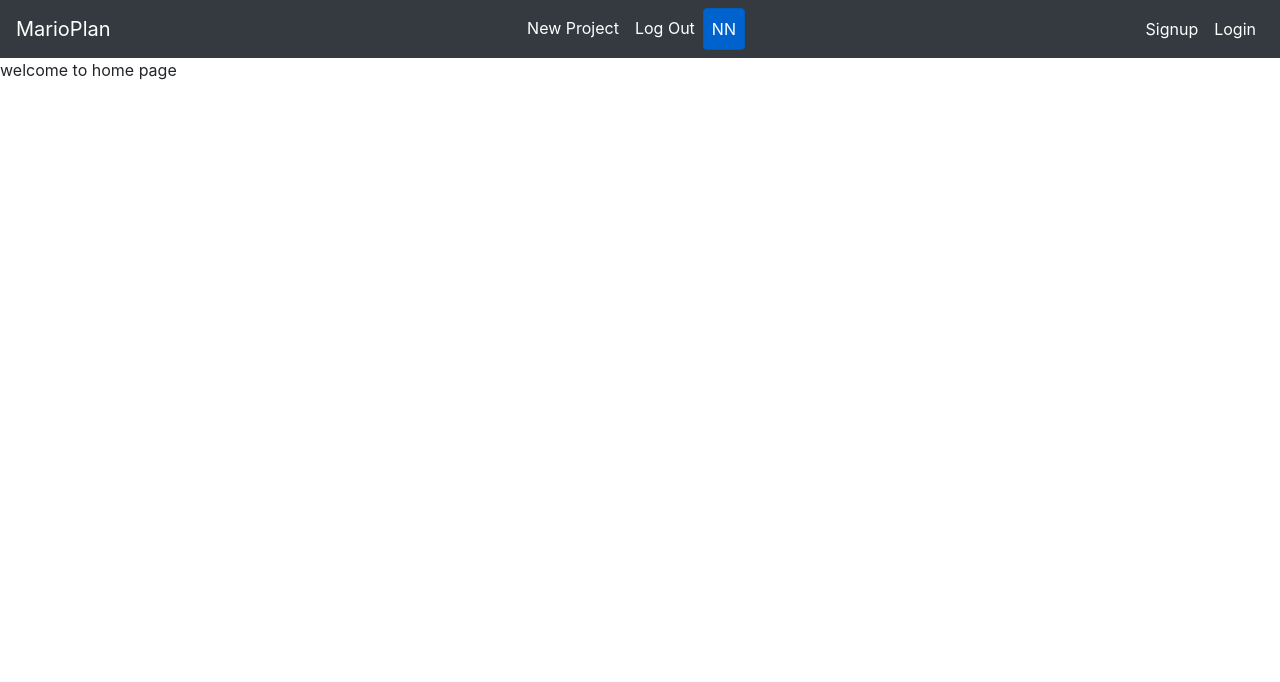
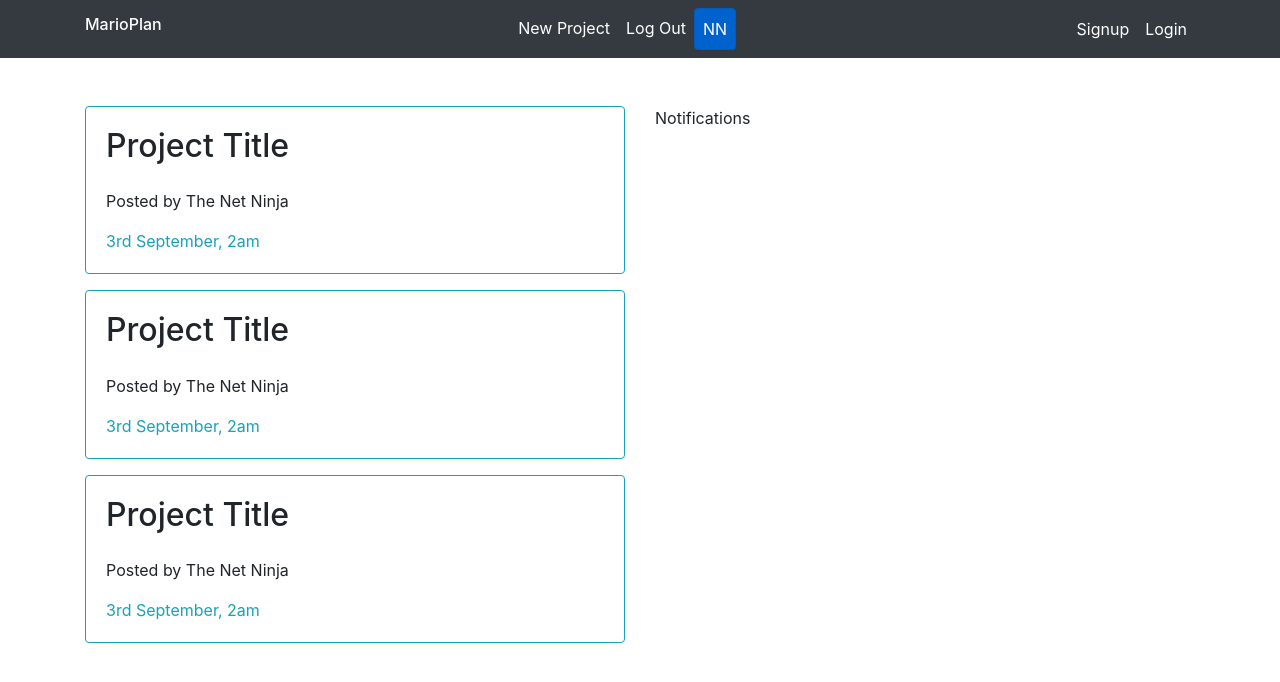
Before and after one commit to ahmednet2020/Mario-app, a React (Create React App) app: page / in a window 1280 px wide. Shown: the top 682 px of the page. Built offline with nearby package versions, Linux system fonts and the light colour scheme.

Commit message:
lesson 5 dashboard

```diff
--- a/src/App.tsx
+++ b/src/App.tsx
@@ -7,10 +7,10 @@ import './App.css'
 import Navbar from './components/layout/Navbar'
 import Home from './pages/Home'
 // start class
-interface IState {
+interface IStateType {
     name: string
 }
-class App extends React.Component < {}, IState > {
+class App extends React.Component < {}, IStateType > {
     constructor(props: {}) {
         super(props)
         this.state = {
--- a/src/components/dashboard/Dashboard.tsx
+++ b/src/components/dashboard/Dashboard.tsx
@@ -0,0 +1,25 @@
+import * as React from 'react'
+// import components
+import ProjectList from '../projects/ProjectList'
+import Notifications from './Notifications'
+
+class Dashboard extends React.Component<{}> {
+  public render():JSX.Element {
+    return (
+      <section className="dashboard">
+      	<div className="container">
+	        <div className="row">
+	          <div className="col-12 col-md-6">
+	            <ProjectList />
+	          </div>
+	          <div className="col-12 col-md-6">
+	            <Notifications />
+	          </div>
+	        </div>
+        </div>
+      </section>
+    )
+  }
+}
+
+export default Dashboard
--- a/src/components/dashboard/Notifications.tsx
+++ b/src/components/dashboard/Notifications.tsx
@@ -0,0 +1,11 @@
+import * as React from 'react'
+
+const Notifications = ():JSX.Element => {
+  return (
+    <div>
+      <p>Notifications</p>
+    </div>
+  )
+}
+
+export default Notifications
--- a/src/components/layout/Navbar.tsx
+++ b/src/components/layout/Navbar.tsx
@@ -7,10 +7,16 @@ import SignedOutLinks from './SignedOutLinks'
 const Navbar = ():JSX.Element => {
 	return (
 		<nav className="navbar navbar-expand-lg navbar-dark bg-dark">
-			<Link to='/' className="navbar-brand">MarioPlan</Link>
-			<div className="collapse navbar-collapse">
-				<SignedInLinks />
-				<SignedOutLinks />
+			<div className="container">
+				<Link to='/' className="navbar-brand">
+					<h1 className="h6">
+						MarioPlan
+					</h1>
+				</Link>
+				<div className="collapse navbar-collapse">
+					<SignedInLinks />
+					<SignedOutLinks />
+				</div>
 			</div>
 		</nav>
 	)
--- a/src/components/projects/ProjectList.tsx
+++ b/src/components/projects/ProjectList.tsx
@@ -0,0 +1,31 @@
+import * as React from 'react'
+
+const ProjectList = ():JSX.Element => {
+  return (
+    <div className="project-list">
+      <div className="card border-info mb-3">
+        <div className="card-body">
+          <h2 className="card-title text-capitalize mb-4">project title</h2>
+          <p className="card-text">Posted by The Net Ninja</p>
+          <time className="card-subtitle text-info">3rd September, 2am</time>
+        </div>
+      </div>
+      <div className="card border-info mb-3">
+        <div className="card-body">
+          <h2 className="card-title text-capitalize mb-4">project title</h2>
+          <p className="card-text">Posted by The Net Ninja</p>
+          <time className="card-subtitle text-info">3rd September, 2am</time>
+        </div>
+      </div>
+      <div className="card border-info mb-3">
+        <div className="card-body">
+          <h2 className="card-title text-capitalize mb-4">project title</h2>
+          <p className="card-text">Posted by The Net Ninja</p>
+          <time className="card-subtitle text-info">3rd September, 2am</time>
+        </div>
+      </div>
+    </div>
+  )
+}
+
+export default ProjectList
--- a/src/pages/Home.tsx
+++ b/src/pages/Home.tsx
@@ -1,15 +1,16 @@
 import * as React from 'react'
 
-interface Iprops {
+import Dashboard from '../components/dashboard/Dashboard'
+interface IpropsType {
     history: any,
     location: any,
     match: any
 }
-const Home = (props: Iprops) => {
+const Home = (props: IpropsType):JSX.Element => {
     return (
-        <div className='home'>
-			welcome to home page
-		</div>
+        <main className='home mt-5 mb-5'>
+			<Dashboard />
+		</main>
     )
 }
 export default Home;
```
